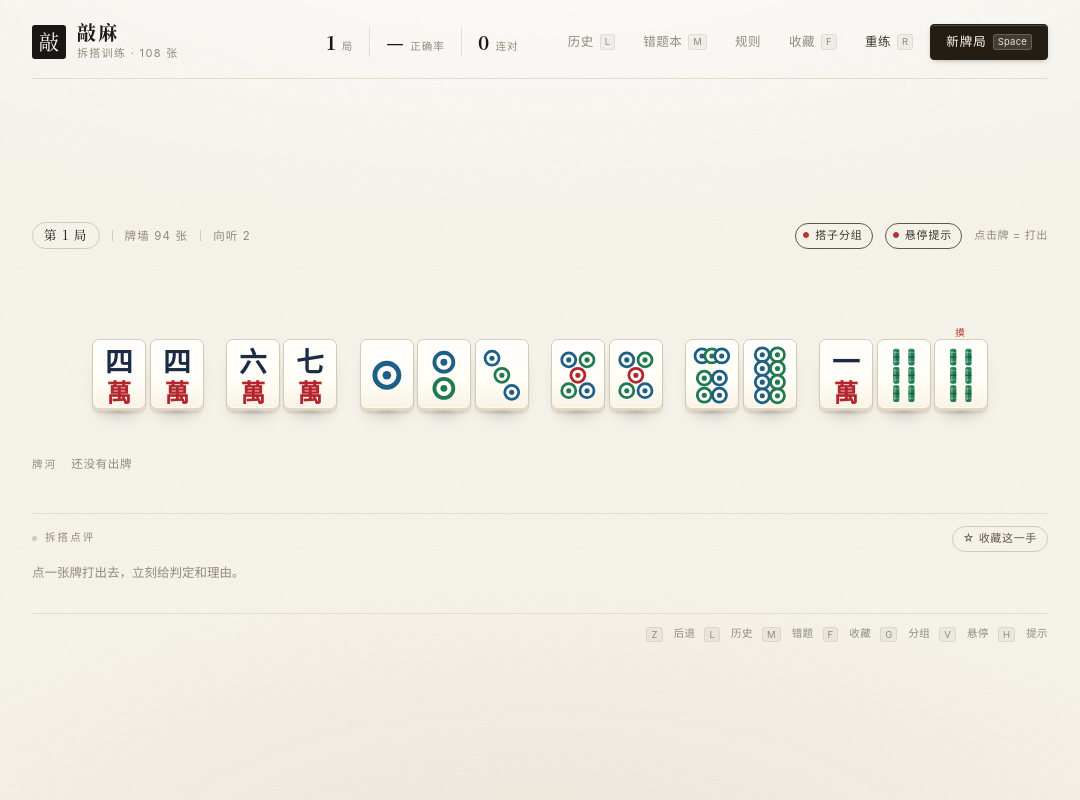
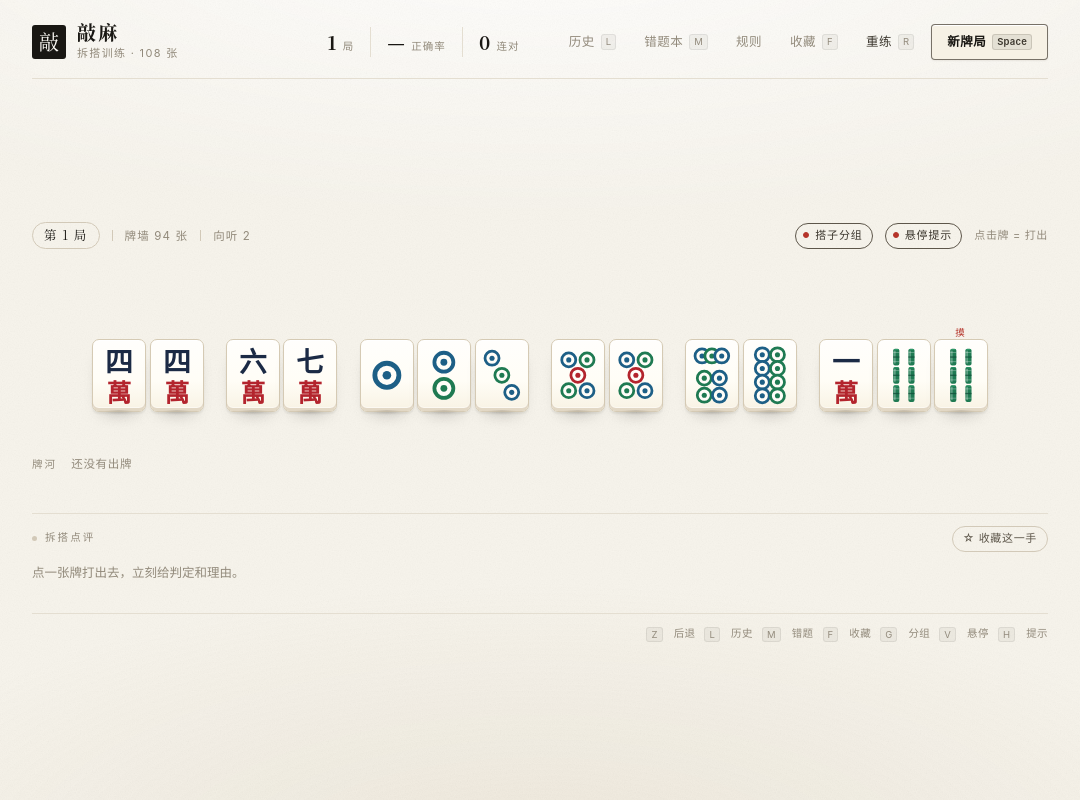
Before and after one commit to Hide0nGrass/qiaoma_trainer, a plain HTML site: page public/index.html in a window 1280 px wide. Shown: the whole page, without its empty margins (100-1180 px from the left). Drawn offline with Linux system fonts and the light colour scheme; no server answers.

Commit message:
新牌局也改成米色图章按钮，顶栏不再有实心黑块

```diff
--- a/public/style.css
+++ b/public/style.css
@@ -169,14 +169,15 @@ body {
 .btn.ghost { color: var(--muted); }
 .btn.ghost:hover { color: var(--ink); }
 .btn.primary {
-  background: #241d14;
-  color: #fdfbf4;
-  border-color: #241d14;
+  background: #f6f1e5;
+  color: var(--ink);
+  border-color: rgba(36, 29, 20, .6);
+  font-weight: 600;
   padding: 7px 15px;
-  letter-spacing: .08em;
-  box-shadow: inset 0 1px 0 rgba(255, 255, 255, .18), 0 2px 6px -3px rgba(36, 29, 20, .5);
+  letter-spacing: .04em;
+  box-shadow: inset 0 1px 0 #fff, 0 1px 2px rgba(36, 29, 20, .07);
 }
-.btn.primary:hover { background: #332a1d; border-color: #332a1d; color: #fff; }
+.btn.primary:hover { background: #fffdf8; border-color: var(--ink); color: var(--ink); }
 
 kbd {
   font-family: var(--sans);
@@ -189,7 +190,7 @@ kbd {
   border: 1px solid rgba(25, 23, 19, .07);
   letter-spacing: .02em;
 }
-.btn.primary kbd { background: rgba(255, 255, 255, .14); border-color: rgba(255, 255, 255, .18); color: #e8e2d3; }
+.btn.primary kbd { background: rgba(36, 29, 20, .08); border-color: rgba(36, 29, 20, .14); color: var(--ink-2); }
 
 /* ---------------- 牌桌 ---------------- */
 .board { display: block; }
```
